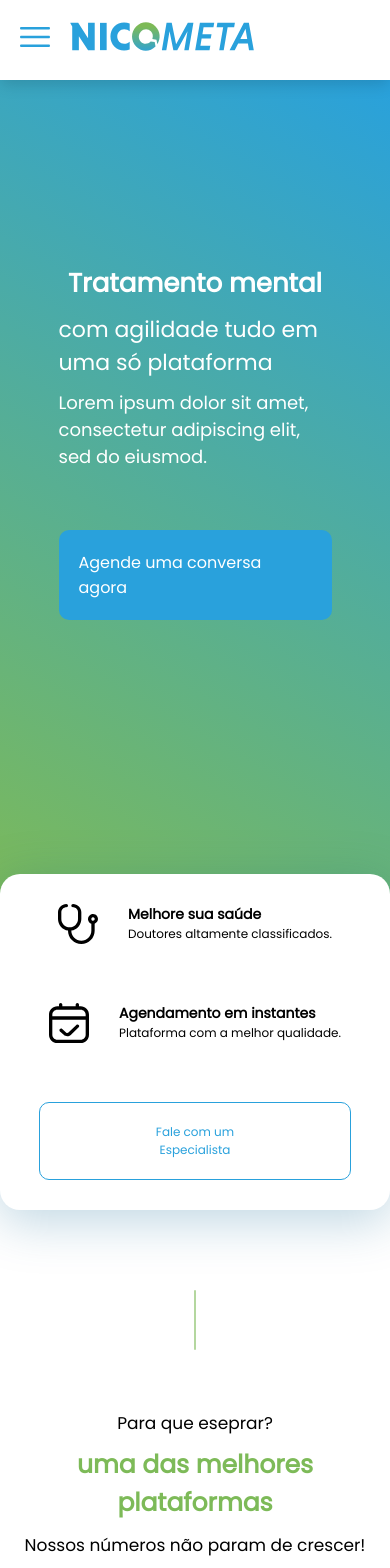
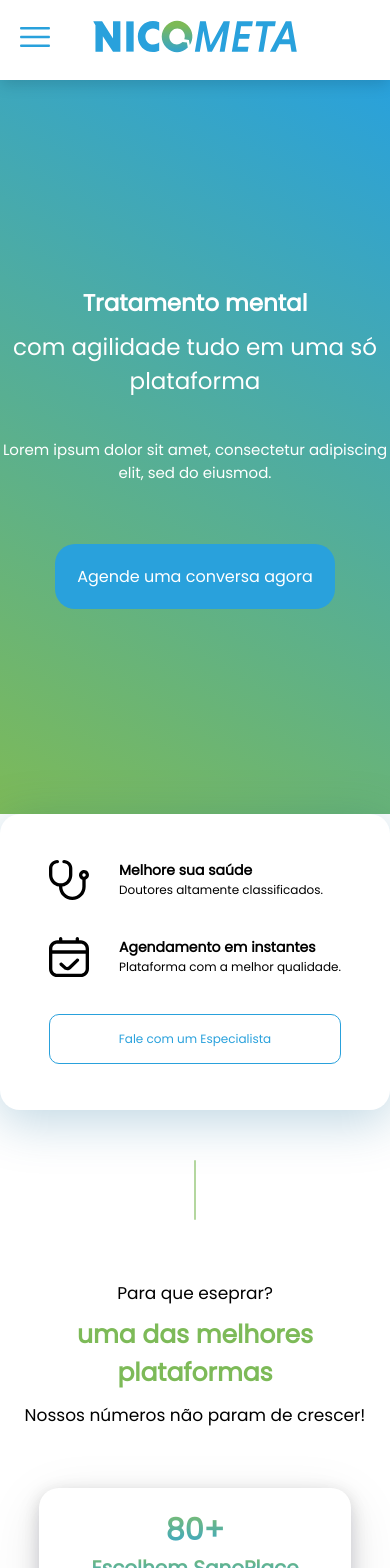
Before and after one commit to metamathstudios/sanoplace, a Next.js app: page / in a window 390 px wide. Shown: the top 1568 px of the page. Built offline with nearby package versions, Linux system fonts and the light colour scheme.

Commit message:
feat: add responsive to navbar, hero section, and stats afterdiv

```diff
--- a/components/Landing/Hero/index.tsx
+++ b/components/Landing/Hero/index.tsx
@@ -1,13 +1,15 @@
+/* eslint-disable @next/next/no-img-element */
 import styles from './styles.module.scss'
 
 import Image from 'next/image'
 
-import diagnostic from './assets/diagnostic.svg'
+import headWoman from './assets/headWoman.svg'
 
 const Hero = () => {
   return (
     <div className={styles.container}>
       <div className={styles.heroContainer}>
+        <div className={styles.leftSideContainer}>
           <div className={styles.leftSide}>
             <div className={styles.title}>
               Tratamento mental
@@ -24,7 +26,10 @@ const Hero = () => {
               </div>
             </div>
           </div>
-        <div className={styles.rightSide} />
+        </div>
+        <div className={styles.rightSide}>
+          <img src='' alt='Head' width={900} height={800} />
+        </div>
       </div>
     </div>
   )
--- a/components/Landing/Hero/styles.module.scss
+++ b/components/Landing/Hero/styles.module.scss
@@ -1,59 +1,85 @@
 .container {
   background-image: linear-gradient(-150deg, rgba(41, 161, 220, 1), rgba(125, 186, 88, 1));
+  margin-top: 120px;
+
+  @media (max-width: 1050px) {
+    margin-top: 80px;
+  }
 
   .heroContainer {
+    height: 87vh;
+    display: grid;
+    grid-template-columns: 0.6fr 0.5fr;
     font-family: Poppins, sans-serif;
     color: white;
-    width: 100%;
-    height: 100vh;
-    display: flex;
-    margin-top: 80px;
+    align-items: center;
 
-    @media screen and (max-width: 1200px) {
+    @media (max-width: 1200px) {
       justify-content: center;
+      grid-template-columns: 1fr;
+      text-align: center;
     }
 
+    .leftSideContainer {
+      display: flex;
+      justify-content: center;
+
       .leftSide {
-      width: 40%;
-      margin-left: 100px;
+        margin-left: 40px;
         display: flex;
         flex-direction: column;
-      justify-content: center;
 
-      @media screen and (max-width: 720px) {
-        margin-top: -200px;
-      }
-
-      @media screen and (max-width: 1200px) {
-        width: 70%;
+        @media (max-width: 1200px) {
           margin-left: 0px;
         }
 
         .title {
-        font-size: 51px;
+          font-size: 55px;
           font-weight: bold;
 
-        @media screen and (max-width: 600px) {
-          margin-top: 80px;
-          font-size: 26px;
-          text-align: center;
+          @media (max-width: 1280px) {
+            font-size: 50px;
           }
 
-        @media screen and (min-width: 1400px) {
-          font-size: 55px;
+          @media (max-width: 830px) {
+            font-size: 43px;
+          }
+
+          @media (max-width: 700px) {
+            font-size: 40px;
+          }
+
+          @media (max-width: 530px) {
+            font-size: 30px;
+          }
+
+          @media (max-width: 460px) {
+            font-size: 23px;
           }
         }
 
         .subTitle {
-        font-size: 34px;
+          font-size: 55px;
           padding-top: 10px;
 
-        @media screen and (max-width: 600px) {
-          font-size: 22px;
+          @media (max-width: 1280px) {
+            font-size: 50px;
           }
 
-        @media screen and (min-width: 1400px) {
-          font-size: 35px;
+          @media (max-width: 830px) {
+            font-size: 43px;
+          }
+
+          @media (max-width: 700px) {
+            font-size: 40px;
+          }
+
+          @media (max-width: 530px) {
+            font-size: 30px;
+          }
+
+          @media (max-width: 460px) {
+            font-size: 23px;
           }
         }
 
@@ -62,19 +88,28 @@
           padding-top: 10px;
           padding-bottom: 20px;
 
-        @media screen and (max-width: 600px) {
-          font-size: 18px;
+          @media (max-width: 1280px) {
+            font-size: 20px;
+            padding-top: 40px;
           }
 
-        @media screen and (min-width: 1400px) {
-          font-size: 20px;
+          @media (max-width: 830px) {
+            font-size: 17px;
+          }
+
+          @media (max-width: 700px) {
+            font-size: 15px;
+          }
+
+          @media (max-width: 530px) {
+            font-size: 15px;
           }
         }
 
         .buttonContainer {
           display: flex;
 
-        @media screen and (max-width: 500px) {
+          @media screen and (max-width: 1200px) {
             justify-content: center;
           }
 
@@ -85,7 +120,7 @@
             width: 300px;
             padding: 20px;
             background-color: var(--blue);
-          border-radius: 10px;
+            border-radius: 20px;
             margin-top: 40px;
 
             @media screen and (max-width: 500px) {
@@ -99,46 +134,13 @@
           }
         }
       }
+    }
 
     .rightSide {
-      width: 60%;
-      background-image: url('./assets/headWoman.svg');
-      background-size: 1100px;
 
       @media screen and (max-width: 1200px) {
         display: none;
       }
-
-      @media screen and (min-width: 1400px) {
-        background-size: 1420px;
-      }
-
-      @media screen and (min-width: 2100px) {
-        background-size: 2000px;
     }
   }
 }
-
-  .positionContainer {
-    width: 100%;
-    display: flex;
-    justify-content: center;
-    margin-top: -50px;
-    padding-bottom: 20px;
-
-    .ctaContainer {
-      display: flex;
-      justify-content: center;
-      width: 80%;
-      height: 12vh;
-      background-color: white;
-      border-radius: 20px;
-      box-shadow: 40px black;
-
-      .centerContainer {
-        display: flex;
-        justify-content: center;
-      }
-    }
-  }
-}
--- a/components/Landing/Stats/index.tsx
+++ b/components/Landing/Stats/index.tsx
@@ -17,7 +17,7 @@ const Stats = () => {
     <>
     <div className={styles.afterDivContainer}>
       <div className={styles.afterDiv}>
-        <div className={styles.centerColumn}>
+        <div className={styles.centerRow}>
           <div className={styles.firstRow}>
             <div className={styles.diagnosticImage}>
               <Image src={diagnostic} alt='Melhore sua Saúde' />
@@ -30,8 +30,11 @@ const Stats = () => {
                 Doutores altamente classificados.
               </div>
             </div>
+          </div>
+
           <div className={styles.line} />
-            <div className={styles.firstRow}>
+
+          <div className={styles.secondRow}>
             <div className={styles.diagnosticImage}>
               <Image src={calendar} alt='Melhore sua Saúde' />
             </div>
@@ -44,6 +47,8 @@ const Stats = () => {
               </div>
             </div>
           </div>
+
+          <div className={styles.thirdRow}>
             <div className={styles.button}>
                 Fale com um Especialista
             </div>
--- a/components/Landing/Stats/styles.module.scss
+++ b/components/Landing/Stats/styles.module.scss
@@ -5,34 +5,36 @@
   .afterDiv {
     display: flex;
     justify-content: center;
+    align-items: center;
     width: 80%;
-    height: 12vh;
+    height: 11vh;
     background-color: white;
     box-shadow: 0px 10px 50px 2px rgba(0, 96, 143, 0.25);
     border-radius: 20px;
     margin-top: -50px;
     font-family: Poppins, sans-serif;
 
-    @media screen and (max-width: 1220px) {
+    @media (max-width: 1220px) {
       width: 100%;
-      height: auto;
-      margin-bottom: 30px;
-
+      margin-top: 0px;
     }
 
-    .centerColumn {
+    @media (max-width: 900px) {
+      align-items: center;
+      height: 35vh;
+    }
+
+    .centerRow {
       display: flex;
-      flex-direction: column;
-      justify-content: center;
+
+      @media (max-width: 900px) {
+        flex-direction: column;
+        height: auto;
+        gap: 30px;
+      }
 
       .firstRow {
         display: flex;
-
-        @media screen and (max-width: 1220px) {
-          justify-content: center;
-          margin-top: 30px;
-          margin-bottom: 30px;
-        }
 
         .diagnosticImage {
           margin-right: 30px;
@@ -49,42 +51,52 @@
 
           .subtitle {
             font-size: 12px;
-
-            @media screen and (max-width: 1220px) {
-              margin-bottom: 30px;
-            }
           }
         }
-        .line {
-          width: 1px;
-          margin-left: 20px;
-          margin-right: 20px;
-          border-radius: 50px;
-          height: 50px;
-          background-color: #7dba5893;
+      }
 
-          @media screen and (max-width: 1220px) {
-            display: none;
+      .secondRow {
+        display: flex;
+
+        .diagnosticImage {
+          margin-right: 30px;
+        }
+
+        .columnContainer {
+          display: flex;
+          flex-direction: column;
+
+          .title {
+            font-weight: bold;
+            font-size: 14px;
+          }
+
+          .subtitle {
+            font-size: 12px;
           }
         }
+      }
+
+      .thirdRow {
 
         .button {
           cursor: pointer;
-          display: flex;
-          flex-direction: column;
-          justify-content: center;
-          padding: 0px 80px 0px 80px;
+          padding: 13px 80px 13px 80px;
           border: 1px solid var(--blue);
           border-radius: 10px;
           font-size: 12px;
           color: var(--blue);
           text-align: center;
-          margin-left: 30px;
+          margin-left: 40px;
 
-          @media screen and (max-width: 1220px) {
-            padding: 20px 80px 20px 80px;
+          @media (max-width: 1220px) {
+            padding: 10px 50px 10px 50px;
             font-size: 12px;
-            width: 80%;
+            margin-left: 20px;
+          }
+
+          @media (max-width: 900px) {
+            padding: 15px 40px 15px 40px;
             margin-left: 0px;
           }
         }
@@ -92,9 +104,18 @@
           background-color: var(--blue);
           color: white;
         }
+      }
 
-        @media screen and (max-width: 1220px) {
-          flex-wrap: wrap;
+      .line {
+        width: 1px;
+        margin-left: 20px;
+        margin-right: 20px;
+        border-radius: 50px;
+        height: 50px;
+        background-color: #7dba5893;
+
+        @media (max-width: 900px) {
+          display: none;
         }
       }
     }
--- a/components/Navbar/index.tsx
+++ b/components/Navbar/index.tsx
@@ -1,3 +1,4 @@
+/* eslint-disable @next/next/no-img-element */
 import { useRouter } from "next/router"
 import { useState } from "react"
 
@@ -37,11 +38,15 @@ const Navbar = () => {
               <div className={styles.searchSpecialists}>
                 Busque Especialistas
               </div>
-              <div className={styles.menuLoginButton}>
-                Entrar
-              </div>
-              <div className={styles.signUpButton}>
-                Crie Sua Conta
+              <div className={styles.buttonsContainer}>
+                <div className={styles.columnButtons}>
+                  <div className={styles.menuLoginButton}>
+                    Entrar
+                  </div>
+                  <div className={styles.signUpButton}>
+                    Crie Sua Conta
+                  </div>
+                </div>
               </div>
               <div className={styles.rowLegalContainer}>
                 <div className={styles.politics}>
@@ -58,11 +63,10 @@ const Navbar = () => {
           </div>
         </div> : null}
         <div className={styles.logo}>
-          <Image
+          <img
             src="/logo.svg"
-            width={184}
+            width={204}
             height={35}
-            layout="fixed"
             alt="Nicometa Logo"
           />
         </div>
--- a/components/Navbar/styles.module.scss
+++ b/components/Navbar/styles.module.scss
@@ -2,8 +2,7 @@
   width: 100%;
   height: 120px;
   display: flex;
-  justify-content: space-between;
-  align-items: center;
+  justify-content: space-around;
   -webkit-box-shadow: 0px 5px 15px -1px rgba(0, 0, 0, 0.15);
   box-shadow: 0px 5px 15px -1px rgba(0, 0, 0, 0.15);
   font-family: "Poppins", sans-serif;
@@ -12,28 +11,33 @@
   background-color: white;
   z-index: 9999;
 
-  @media screen and (max-width: 950px) {
+  @media screen and (max-width: 1050px) {
     height: 80px;
   }
 
   .left {
-    width: 33.3%;
+    width: 45%;
     display: flex;
     align-items: center;
+    gap: 50px;
+    text-align: center;
+
+    @media (max-width: 1050px) {
+      width: 100%;
       justify-content: center;
-    margin-left: 6%;
+      gap: 0px;
+    }
 
-    @media screen and (max-width: 950px) {
-      width: 100%;
-      justify-content: flex-start;
-      margin-left: 5%;
+    @media (max-width: 350px) {
+      margin-left: 40px;
     }
 
     .mobileMenu {
       cursor: pointer;
-      margin-right: 20px;
+      position: absolute;
+      left: 5%;
 
-      @media screen and (min-width: 950px) {
+      @media (min-width: 1050px) {
         display: none;
       }
     }
@@ -57,133 +61,138 @@
           display: flex;
           flex-direction: column;
           text-align: center;
+          gap: 20px;
 
           .specialists {
             cursor: pointer;
-            margin-top: 20px;
             color: var(--blue);
-            font-size: 20px;
+            font-size: 16px;
+            font-weight: bold;
           }
 
           .business {
             cursor: pointer;
-            margin-top: 20px;
             color: var(--blue);
-            font-size: 20px;
+            font-size: 16px;
+            font-weight: bold;
           }
 
           .searchSpecialists {
             cursor: pointer;
-            margin-top: 20px;
             color: var(--blue);
-            font-size: 20px;
+            font-size: 16px;
+            font-weight: bold;
           }
+
+          .buttonsContainer {
+            display: flex;
+            justify-content: center;
+
+            .columnButtons {
+              display: flex;
+              flex-direction: column;
+              gap: 20px;
 
               .menuLoginButton {
                 cursor: pointer;
+                width: 250px;
                 text-align: center;
                 border: 1px solid var(--blue);
                 border-radius: 10px;
-            padding: 20px 0px 20px 0px;
-            font-size: 17px;
+                padding: 15px 0px 15px 0px;
+                font-size: 14px;
+                color: var(--blue);
                 margin-top: 20px;
-            margin-bottom: 20px;
-            color: var(--blue);
               }
 
               .signUpButton {
                 cursor: pointer;
+                width: 250px;
                 text-align: center;
                 background-color: var(--blue);
                 border-radius: 10px;
-            padding: 20px 0px 20px 0px;
-            font-size: 17px;
+                padding: 15px 0px 15px 0px;
+                font-size: 14px;
                 color: var(--white);
+              }
+            }
           }
 
           .rowLegalContainer {
             display: flex;
             justify-content: center;
-            margin-top: 40px;
-            font-size: 17px;
+            margin-top: 30px;
+            font-size: 10px;
             color: var(--blue);
 
             .politics {
-              margin-right: 50px;
+              cursor: pointer;
+              margin-right: 30px;
               text-decoration: underline;
             }
 
             .serviceTerms {
+              cursor: pointer;
               text-decoration: underline;
             }
           }
 
           .menuFooter {
-            margin-top: 30px;
+            margin-top: 0px;
             color: var(--blue);
-            font-size: 17px;
+            font-size: 10px;
           }
         }
       }
     }
 
     .logo {
-      width: 300px;
       cursor: pointer;
-
-      @media screen and (max-width: 1250px) {
-        margin-left: 120px;
-      }
-
-      @media screen and (max-width: 950px) {
-        margin-left: 0px;
-
-      }
     }
 
     .userOptions {
       color: var(--blue);
+      width: auto;
 
       .optionsContainer {
         display: flex;
         flex-direction: row;
+        gap: 50px;
 
-        @media screen and (max-width: 950px) {
+        @media (max-width: 1050px) {
           display: none;
         }
 
         .paraEspecialistas {
-          width: 150px;
+          width: auto;
           cursor: pointer;
-          margin-right: 20px;
-          margin-left: 20px;
+
         }
 
         .paraEmpresas {
-          width: 130px;
+          width: auto;
           cursor: pointer;
-          margin-right: 20px;
-          margin-left: 20px;
         }
       }
     }
   }
 
   .right {
-    width: 33.3%;
+    width: 40%;
     display: flex;
     align-items: center;
-    justify-content: center;
+    justify-content: flex-end;
+    gap: 25px;
 
-    @media screen and (max-width: 950px) {
+    @media (max-width: 1050px) {
       display: none;
     }
 
     .specialists {
-      width: 220px;
+      cursor: pointer;
+      width: auto;
       color: var(--blue);
-      margin-right: 20px;
-      cursor: pointer;
+      text-align: center;
     }
 
     .loginButton {
@@ -194,7 +203,6 @@
       background-color: var(--white);
       border: 1px solid var(--blue);
       padding: 12px 0px;
-      margin-right: 20px;
       border-radius: 10px;
       cursor: pointer;
       font-family: "Poppins", sans-serif;
@@ -208,7 +216,6 @@
       color: var(--white);
       background-color: var(--blue);
       border: 0;
-      margin-right: 20px;
       padding: 12px 0px;
       border-radius: 10px;
       text-align: center;
```
Lines whose indentation alone changed are shown as unchanged.
